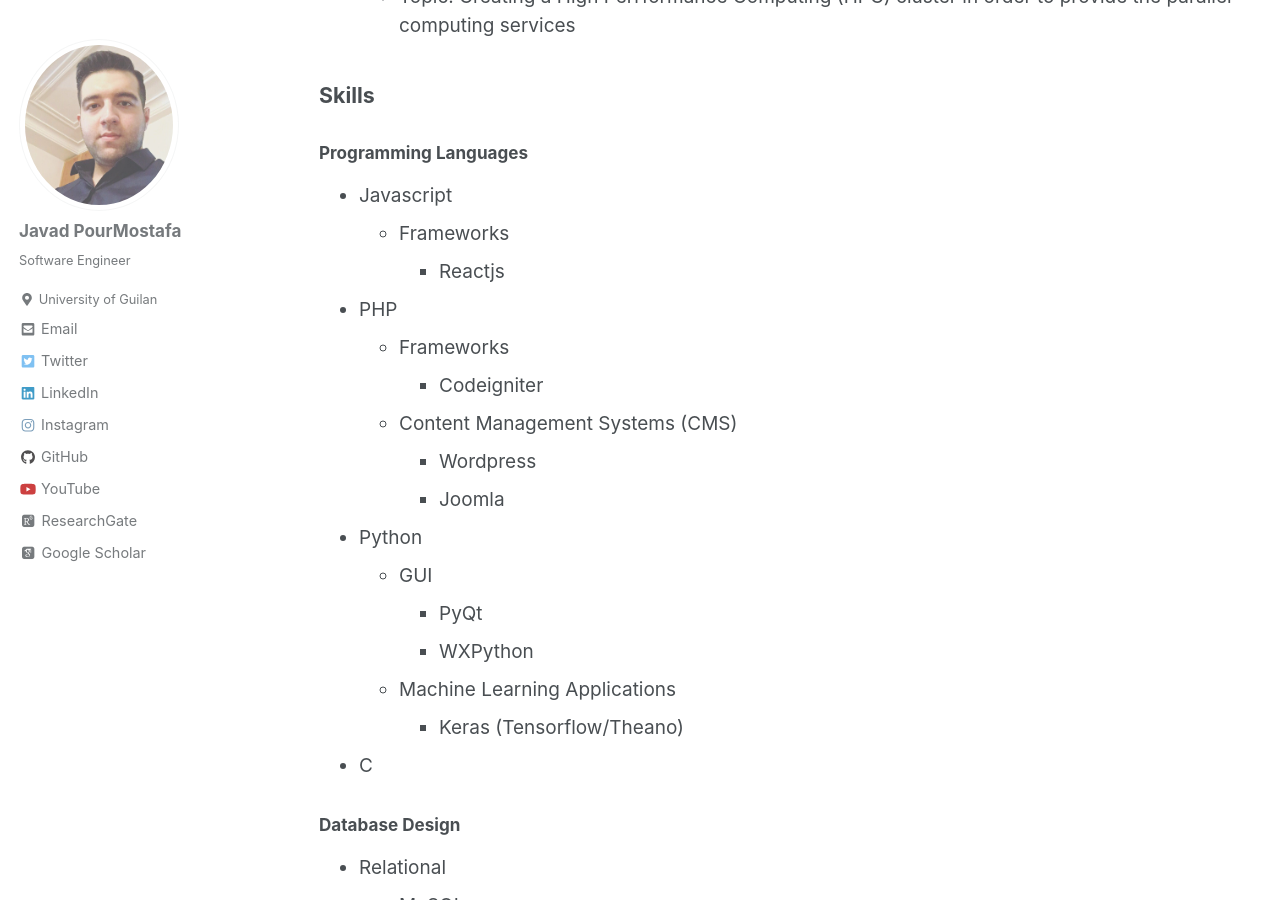
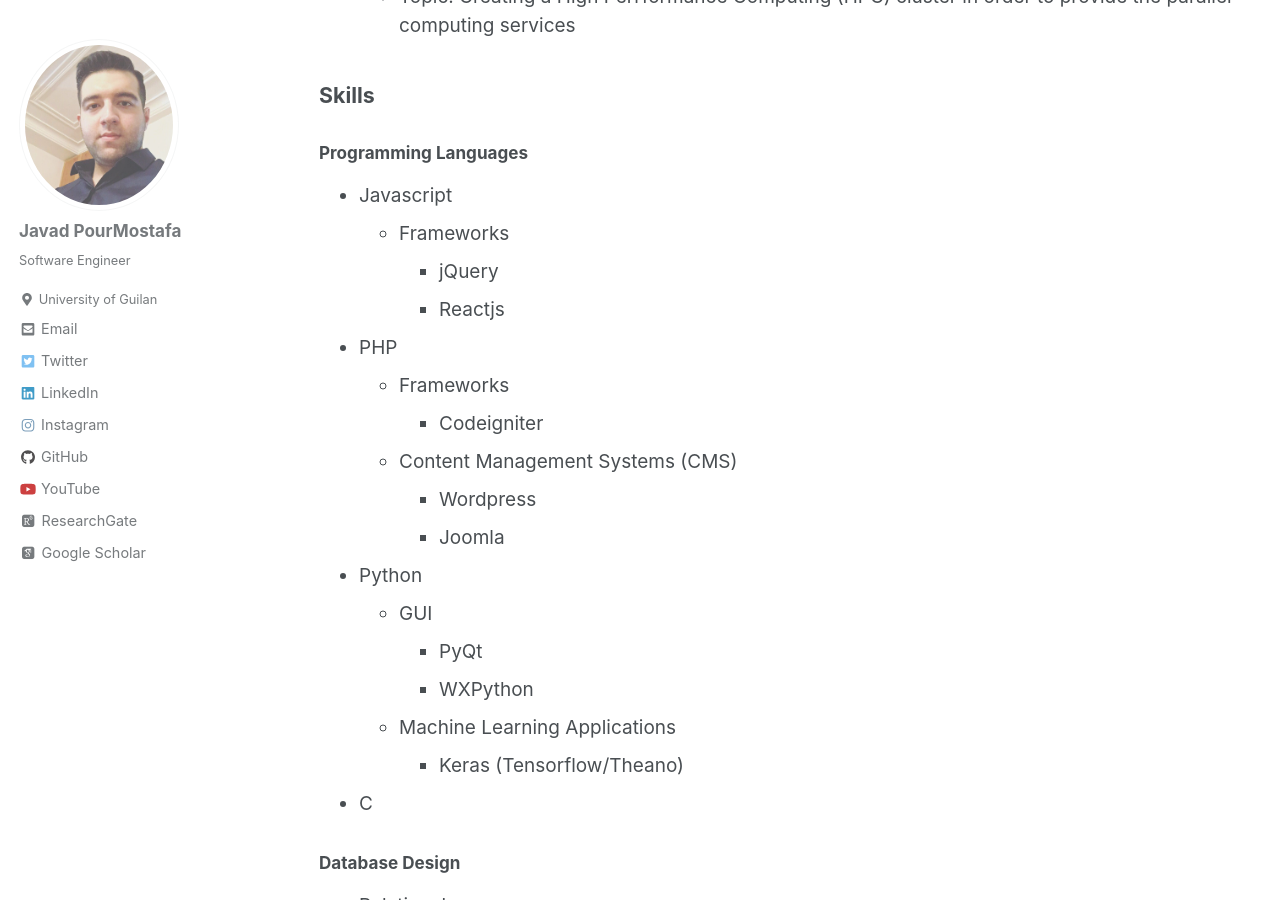
Before and after one commit to JoyeBright/JoyeBright.github.io, a Jekyll site: the page built from _pages/cv.md, in a window 1280 px wide and 900 px high, scrolled down 2660 px. Built offline with Jekyll 4.4.1, drawn with Linux system fonts in a browser that asks for light colours; nearby versions of some CDN libraries; some web fonts are replaced.

Commit message:
Add jQuery to CV

```diff
--- a/_pages/cv.md
+++ b/_pages/cv.md
@@ -68,6 +68,7 @@
 ### Programming Languages
 *   Javascript
     *   Frameworks
+        *   jQuery
         *   Reactjs
 *   PHP
     *   Frameworks
```
